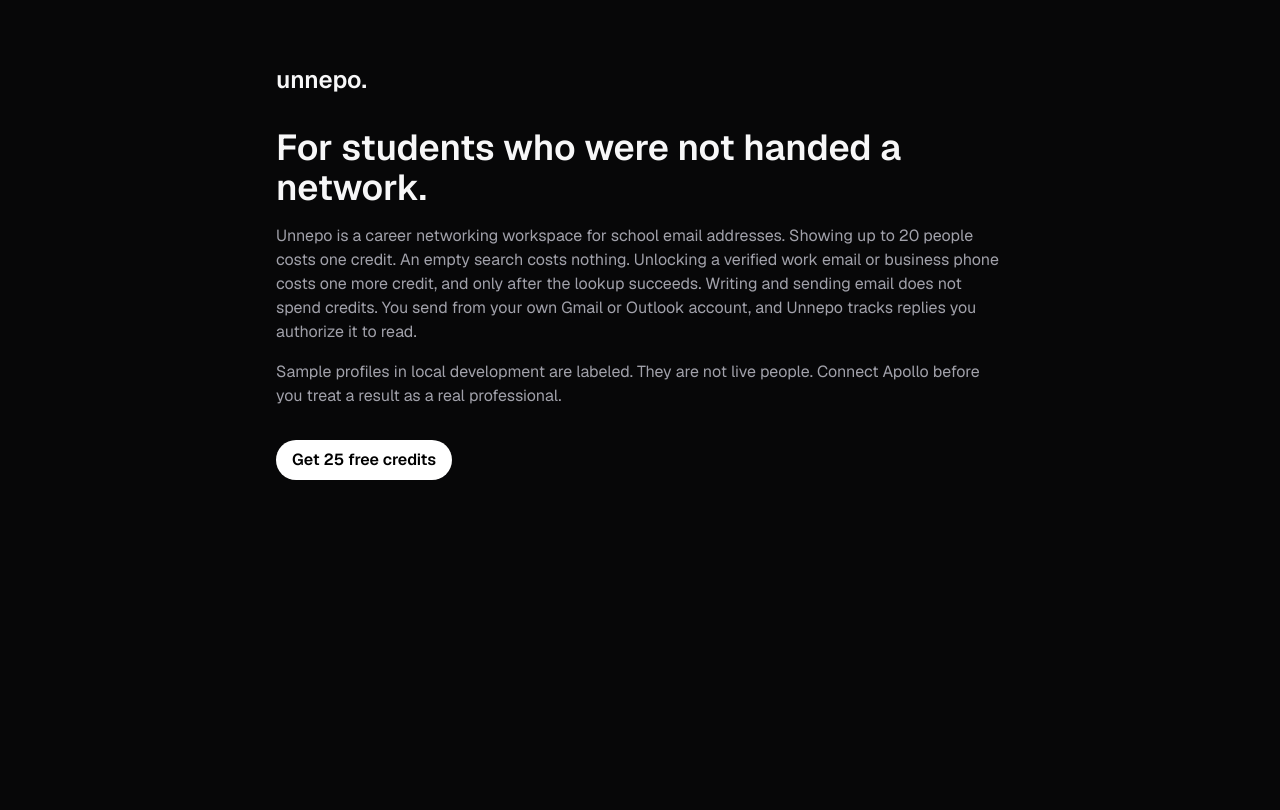
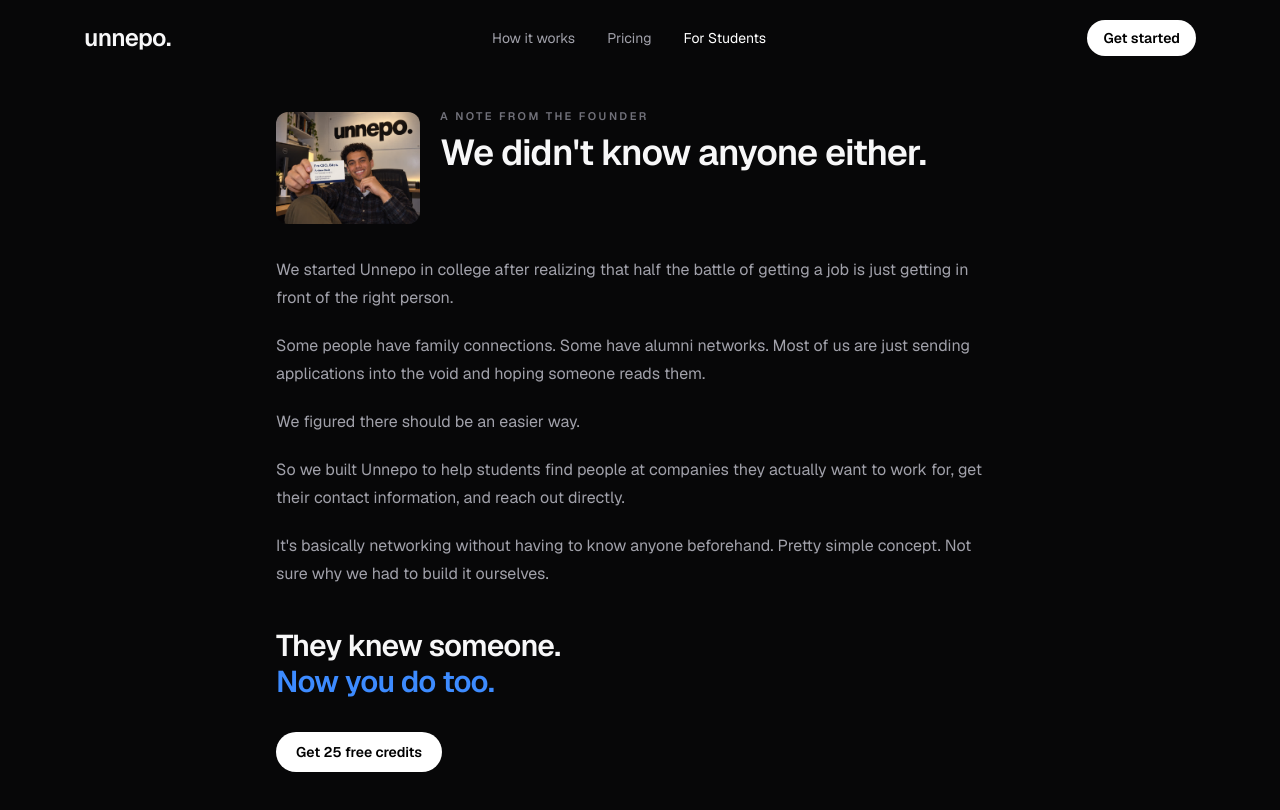
Before and after one commit to agdavi27/unnepo, a Next.js app: page /for-students in a window 1280 px wide. Shown: the top 810 px of the page. Built offline with nearby package versions, Linux system fonts and the light colour scheme.

Commit message:
Tell the founder story on For Students with a small photo.
The page now uses Andrew's note and the line They knew someone. Now you do too.

Co-authored-by: agdavi27 <agdavi27@colby.edu>

```diff
--- a/app/for-students/page.tsx
+++ b/app/for-students/page.tsx
@@ -2,12 +2,50 @@ import Link from "next/link";
 
 export default function ForStudentsPage() {
   return (
-    <main className="mx-auto max-w-3xl px-5 py-16">
-      <Link href="/" className="text-2xl font-semibold">unnepo.</Link>
-      <h1 className="mt-8 text-4xl font-semibold">For students who were not handed a network.</h1>
-      <p className="mt-4 text-muted">Unnepo is a career networking workspace for school email addresses. Showing up to 20 people costs one credit. An empty search costs nothing. Unlocking a verified work email or business phone costs one more credit, and only after the lookup succeeds. Writing and sending email does not spend credits. You send from your own Gmail or Outlook account, and Unnepo tracks replies you authorize it to read.</p>
-      <p className="mt-4 text-muted">Sample profiles in local development are labeled. They are not live people. Connect Apollo before you treat a result as a real professional.</p>
-      <Link href="/signup" className="mt-8 inline-flex rounded-full bg-white px-4 py-2 font-semibold text-black">Get 25 free credits</Link>
-    </main>
+    <div className="min-h-screen bg-bg text-ink">
+      <header className="mx-auto flex max-w-6xl items-center justify-between px-5 py-5">
+        <Link href="/" className="text-2xl font-semibold tracking-tight">unnepo.</Link>
+        <nav className="hidden items-center gap-8 text-sm text-muted md:flex">
+          <Link href="/#how" className="hover:text-white">How it works</Link>
+          <Link href="/#pricing" className="hover:text-white">Pricing</Link>
+          <Link href="/for-students" className="text-white">For Students</Link>
+        </nav>
+        <Link href="/signup" className="rounded-full bg-white px-4 py-2 text-sm font-semibold text-black">Get started</Link>
+      </header>
+
+      <main className="mx-auto max-w-3xl px-5 pb-20 pt-8">
+        <div className="flex items-start gap-5">
+          <img
+            src="/founders/andrew.jpg"
+            alt="Andrew Davis, co-founder of Unnepo"
+            width={160}
+            height={121}
+            className="mt-1 h-24 w-32 shrink-0 rounded-xl object-cover object-top md:h-28 md:w-36"
+          />
+          <div>
+            <p className="text-[11px] font-semibold uppercase tracking-[0.22em] text-faint">A note from the founder</p>
+            <h1 className="mt-2 text-3xl font-semibold tracking-tight md:text-4xl">We didn&apos;t know anyone either.</h1>
+          </div>
+        </div>
+
+        <div className="mt-8 space-y-5 text-base leading-7 text-muted">
+          <p>We started Unnepo in college after realizing that half the battle of getting a job is just getting in front of the right person.</p>
+          <p>Some people have family connections. Some have alumni networks. Most of us are just sending applications into the void and hoping someone reads them.</p>
+          <p>We figured there should be an easier way.</p>
+          <p>So we built Unnepo to help students find people at companies they actually want to work for, get their contact information, and reach out directly.</p>
+          <p>It&apos;s basically networking without having to know anyone beforehand. Pretty simple concept. Not sure why we had to build it ourselves.</p>
+        </div>
+
+        <p className="mt-10 text-2xl font-semibold tracking-tight md:text-3xl">
+          They knew someone.
+          <br />
+          <span className="text-[#3D8BFF]">Now you do too.</span>
+        </p>
+
+        <Link href="/signup" className="mt-8 inline-flex rounded-full bg-white px-5 py-2.5 text-sm font-semibold text-black">
+          Get 25 free credits
+        </Link>
+      </main>
+    </div>
   );
 }
```
Also changed, not shown: public/founders/andrew.jpg (added).
